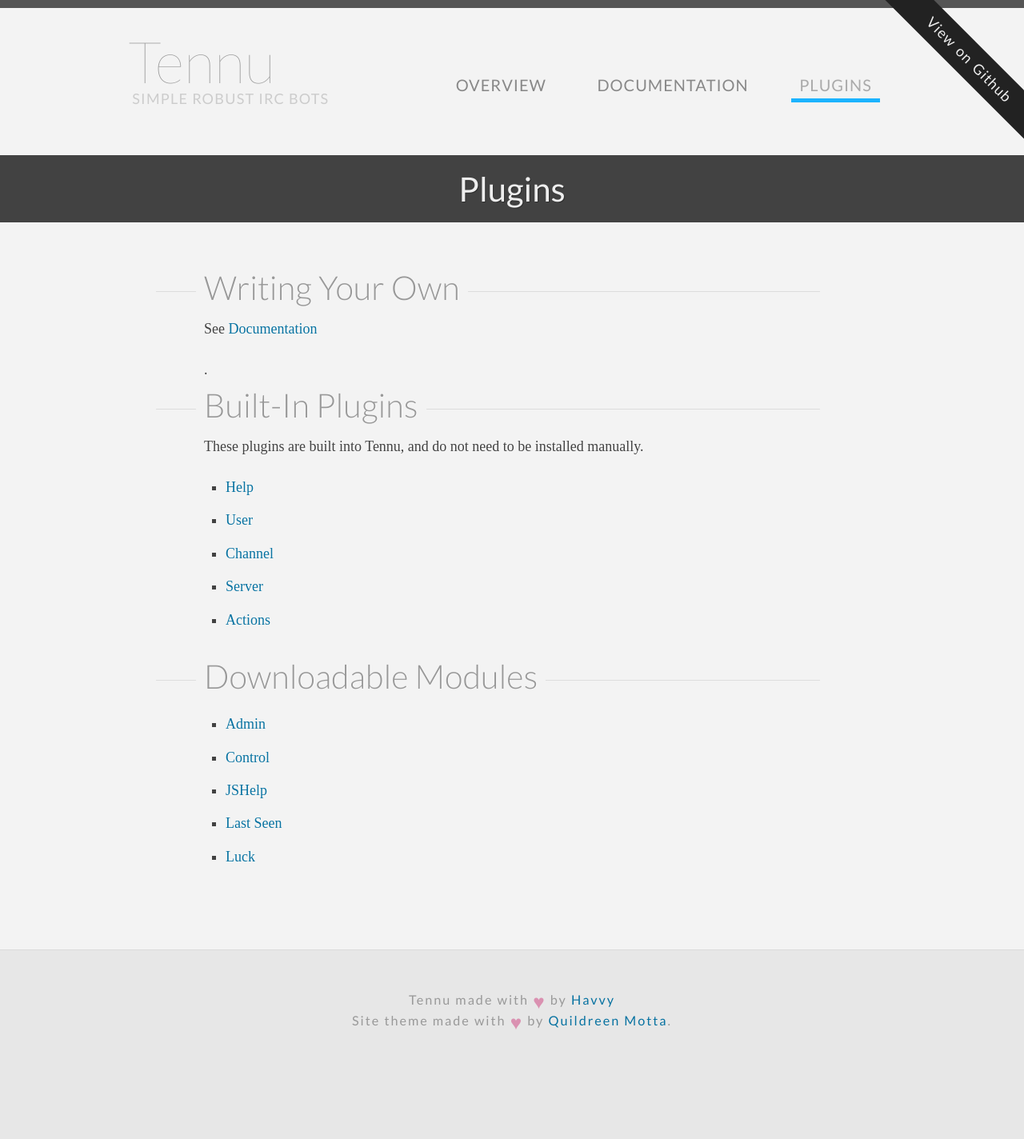
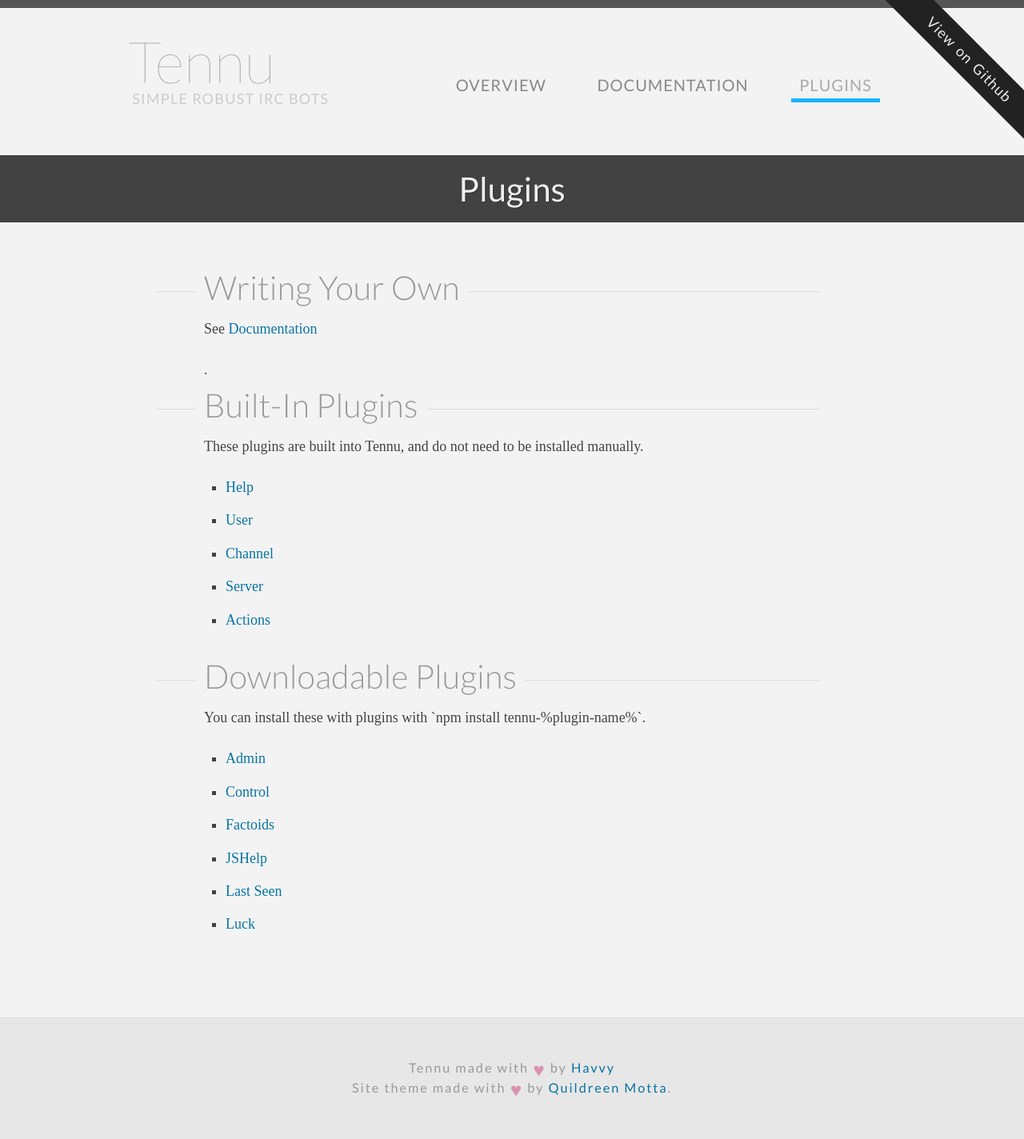
Before and after one commit to Tennu/tennu.github.io, a Jekyll site: the page built from plugins/index.html, in a window 1280 px wide. Shown: the whole page at 80% size. Built offline with Jekyll 4.4.1, drawn with Linux system fonts in a browser that asks for light colours; some web fonts are replaced; before the commit the page ends 1339 px from its top, so only the background shows below that.

Commit message:
Change refs of modules to plugins. Point to by-example article that does not yet exist. Add Factoids to list.

```diff
--- a/plugins/index.html
+++ b/plugins/index.html
@@ -3,7 +3,7 @@
 title: Plugins
 ---
 <h2>Writing Your Own</h2>
-<p>See <a href="/documentation/modules">Documentation</a></p>.
+<p>See <a href="/documentation/by-example/write-your-own-plugin">Documentation</a></p>.
 
 <h2>Built-In Plugins</h2>
 
@@ -17,14 +17,16 @@
   <li><a href="actions">Actions</a></li>
 </ul>
 
-<h2>Downloadable Modules</h2>
+<h2>Downloadable Plugins</h2>
+
+<p>You can install these with plugins with `npm install tennu-%plugin-name%`.</p>
 
 <ul>
   <li><a href="admin">Admin</a></li>
   <li><a href="control">Control</a></li>
+  <li><a href="factoids">Factoids</a></li>
   <!--<li><a href="github">GitHub</a></li>-->
   <li><a href="jshelp">JSHelp</a></li>
   <li><a href="last-seen">Last Seen</a></li>
   <li><a href="luck">Luck</a></li>
-  <!--<li><a href="persist">Persist</a> - Does not yet exist.</li>-->
 </ul>
```
